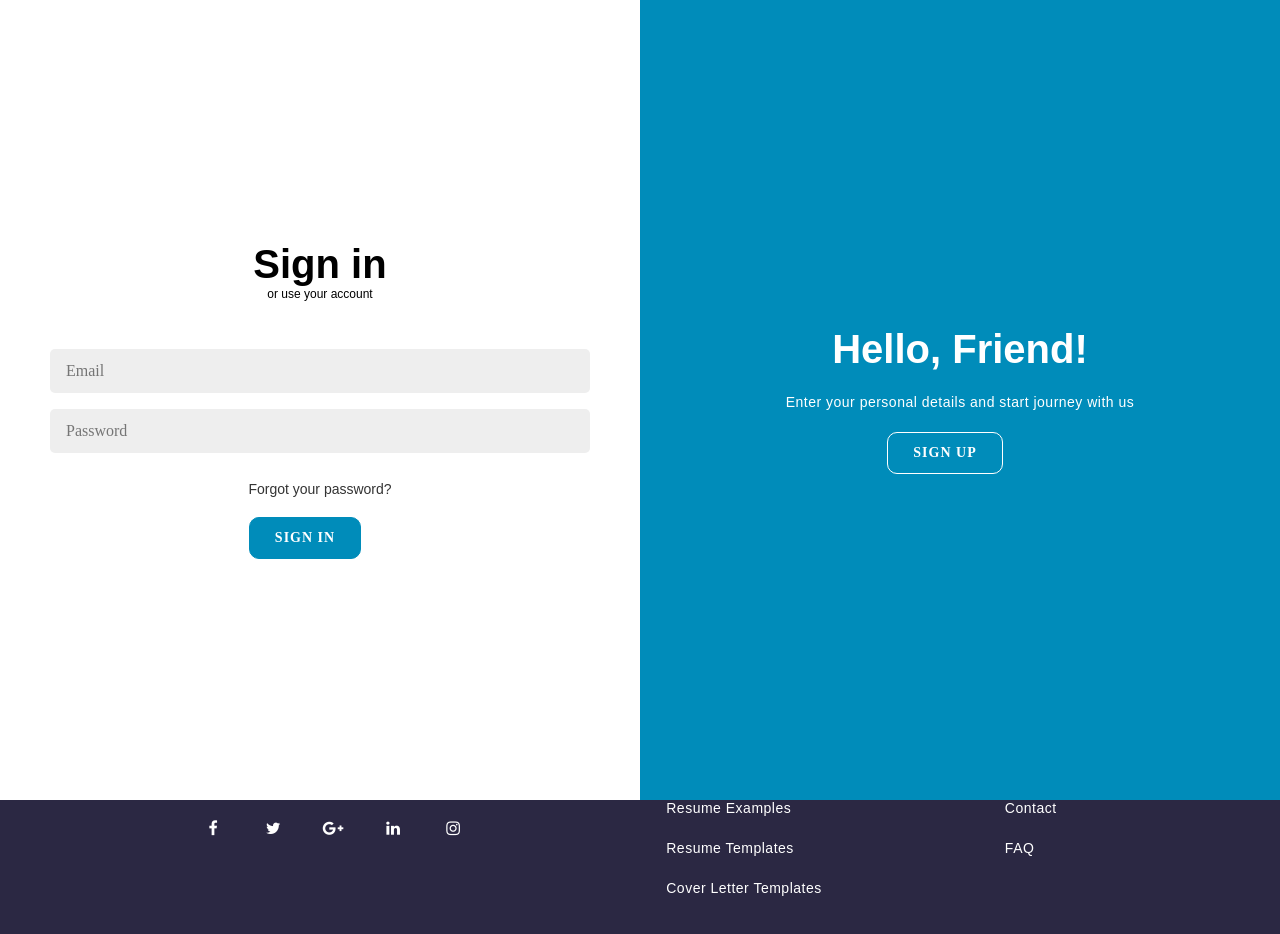
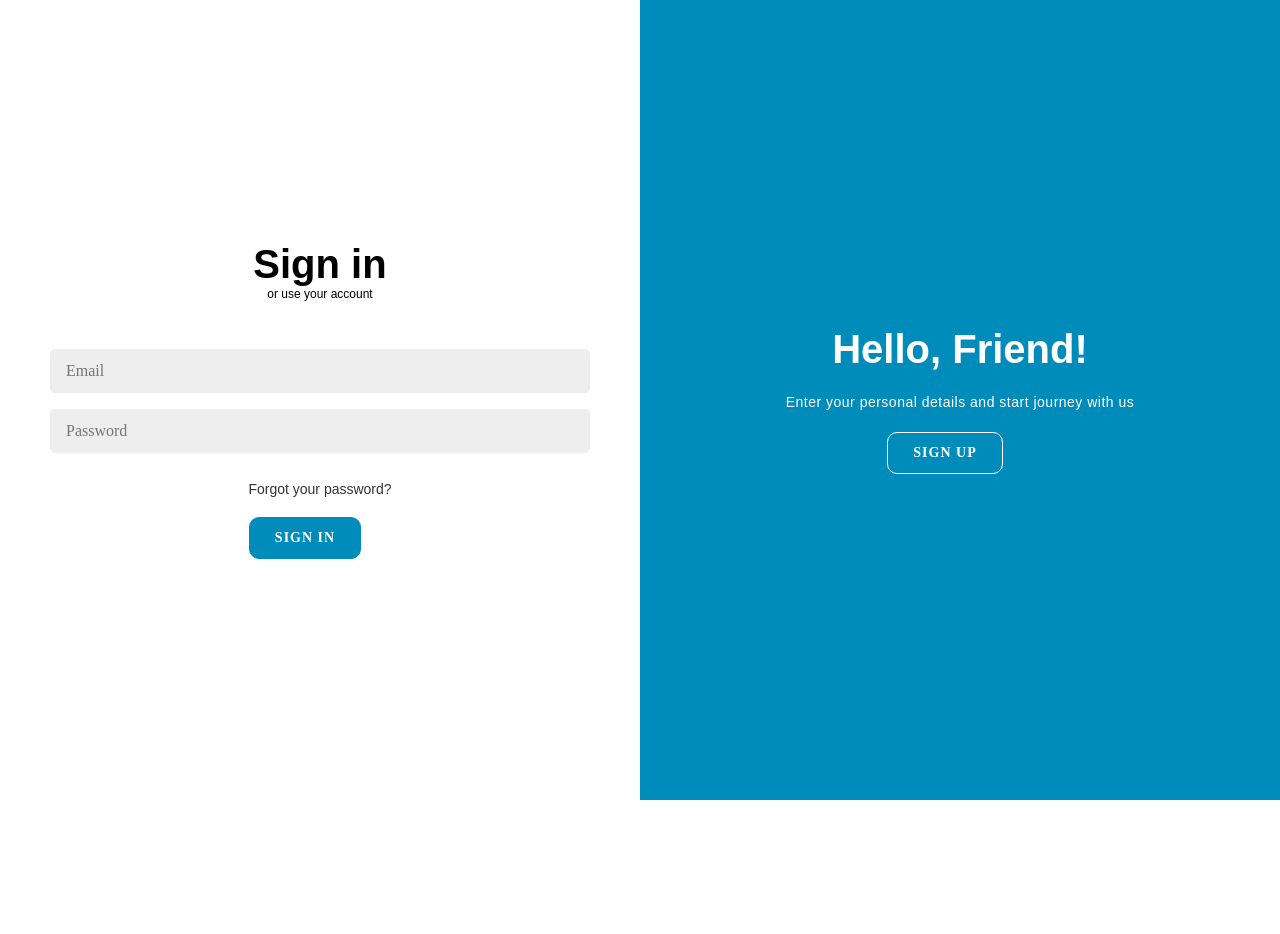
Before and after one commit to jkalavadiya/Resume-builder, a React (Create React App) app: page /register in a window 1280 px wide. Shown: the top 934 px of the page. After the commit the page ends 800 px from the top, so only its background shows below. Built offline with nearby package versions, Linux system fonts and the light colour scheme.

Commit message:
fix overlay issue in sign up page

```diff
--- a/src/Login/Register.js
+++ b/src/Login/Register.js
@@ -48,9 +48,9 @@ class Register extends React.Component {
     render(){
 		const {activePanel} = this.state;
         return (
-			<div>
+			<div className="signup-content">
 
-       <div className={activePanel ? 'right-panel-active container' : 'container'}>
+       <div className={` ${activePanel ? 'right-panel-active container' : 'container'}`}>
         <div className="form-container sign-up-container">
 	 	<form>
 			<h1>Create Account</h1>
--- a/src/features/builder/builder.module.css
+++ b/src/features/builder/builder.module.css
@@ -6,12 +6,10 @@
     gap: 30px;
     padding-top: 0;
     margin-top: 30px;
-    position: fixed;
-    min-height: 480px;
-    height: 100vh;
-    top: 0;
-    z-index: 99;
+
   }
+
+
 
   .heading {
     font-weight: 500;
--- a/src/hoc/layout/layout.css
+++ b/src/hoc/layout/layout.css
@@ -16,6 +16,18 @@ body{
     align-items: center;
     width: 100%;
 }
+
+.signup-content{
+    position: fixed;
+    min-height: 480px;
+    height: 100vh;
+    top: 0;
+    z-index: 99;
+    height: 100vh;
+    width: 100vw;
+    left: 0;
+    background: #fff;
+  }
 
 .main-nav {
     width: 100%;
```
